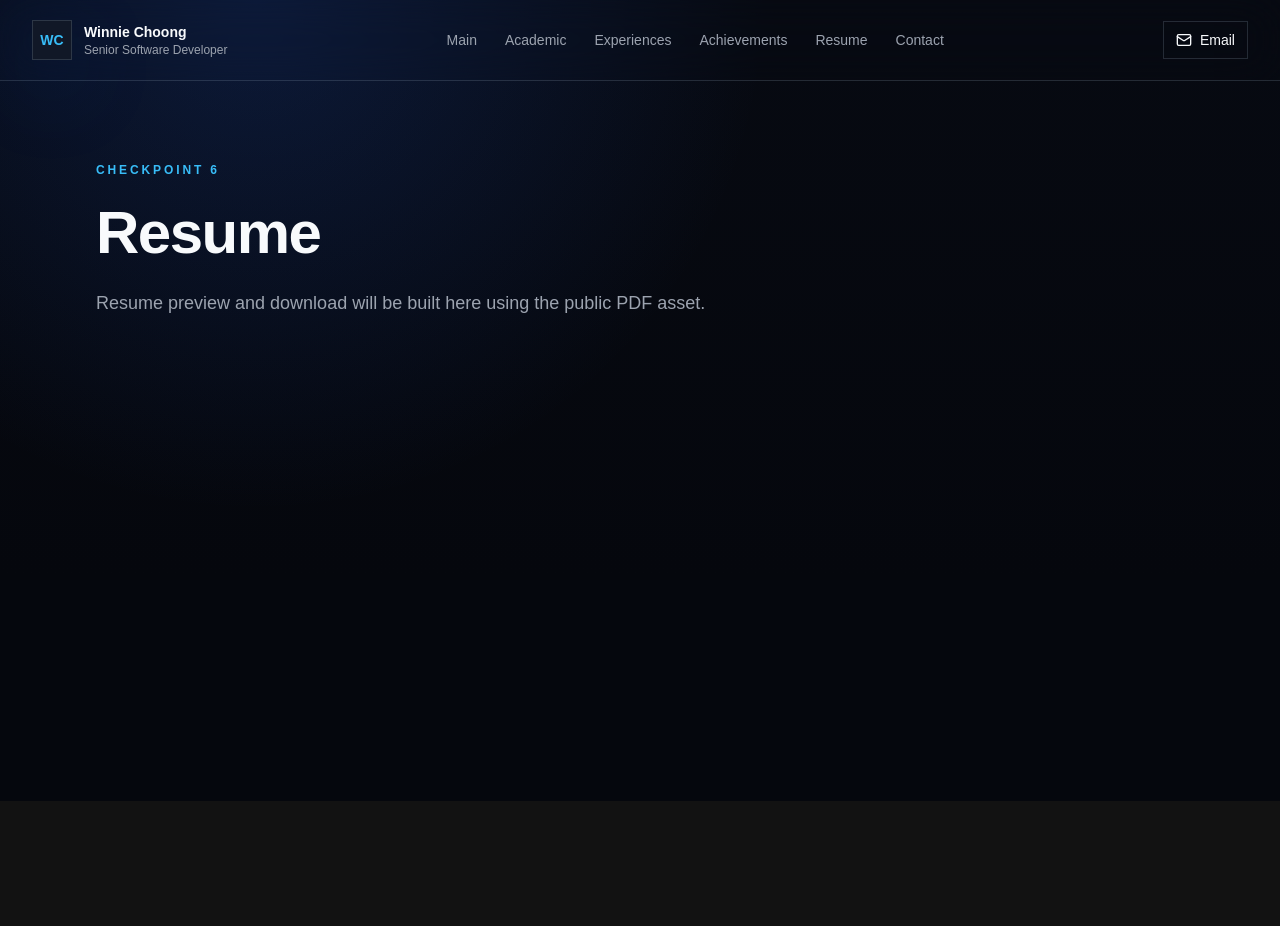
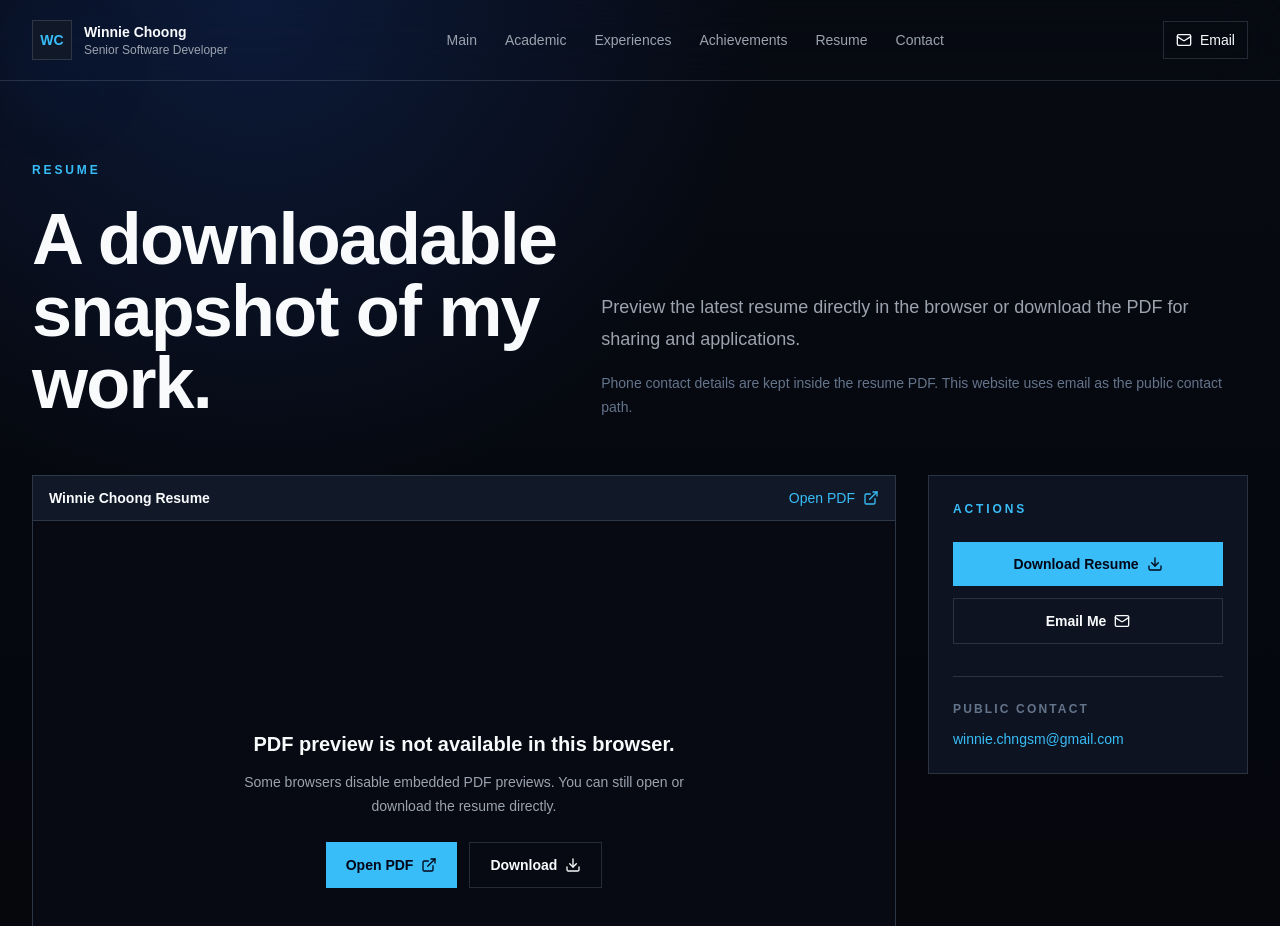
Before and after one commit to winnie080700/winnie080700, a Next.js app: page /resume in a window 1280 px wide. Shown: the top 926 px of the page. Before the commit the page ends 801 px from the top, so only its background shows below. Built offline with nearby package versions, Linux system fonts and the light colour scheme.

Commit message:
Build resume preview page

```diff
--- a/app/resume/page.tsx
+++ b/app/resume/page.tsx
@@ -1,11 +1,115 @@
-import { PagePlaceholder } from "@/components/page-placeholder";
+import Link from "next/link";
+import { Download, ExternalLink, Mail } from "lucide-react";
+import { profile } from "@/data/portfolio";
 
 export default function ResumePage() {
   return (
-    <PagePlaceholder
-      checkpoint="Checkpoint 6"
-      title="Resume"
-      description="Resume preview and download will be built here using the public PDF asset."
-    />
+    <main className="mx-auto w-full max-w-7xl px-5 py-20 sm:px-8">
+      <section className="grid gap-10 lg:grid-cols-[0.9fr_1.1fr] lg:items-end">
+        <div>
+          <p className="section-kicker">Resume</p>
+          <h1 className="mt-6 text-5xl font-semibold tracking-tight text-portfolio-ink sm:text-7xl">
+            A downloadable snapshot of my work.
+          </h1>
+        </div>
+        <div>
+          <p className="max-w-2xl text-lg leading-8 text-portfolio-muted">
+            Preview the latest resume directly in the browser or download the
+            PDF for sharing and applications.
+          </p>
+          <p className="mt-4 text-sm leading-6 text-portfolio-subtle">
+            Phone contact details are kept inside the resume PDF. This website
+            uses email as the public contact path.
+          </p>
+        </div>
+      </section>
+
+      <section className="mt-14 grid gap-8 lg:grid-cols-[1fr_20rem]">
+        <div className="overflow-hidden border border-portfolio-line bg-portfolio-lift">
+          <div className="flex items-center justify-between border-b border-portfolio-line px-4 py-3">
+            <p className="text-sm font-semibold text-portfolio-ink">
+              Winnie Choong Resume
+            </p>
+            <Link
+              className="inline-flex items-center gap-2 text-sm text-portfolio-accent hover:text-sky-300"
+              href={profile.resumePath}
+              target="_blank"
+            >
+              Open PDF
+              <ExternalLink className="size-4" aria-hidden="true" />
+            </Link>
+          </div>
+          <object
+            aria-label="Resume PDF preview"
+            className="h-[72svh] min-h-[36rem] w-full bg-portfolio-background"
+            data={profile.resumePath}
+            type="application/pdf"
+          >
+            <div className="grid h-[72svh] min-h-[36rem] place-items-center p-8 text-center">
+              <div>
+                <p className="text-xl font-semibold text-portfolio-ink">
+                  PDF preview is not available in this browser.
+                </p>
+                <p className="mt-3 max-w-md text-sm leading-6 text-portfolio-muted">
+                  Some browsers disable embedded PDF previews. You can still
+                  open or download the resume directly.
+                </p>
+                <div className="mt-6 flex flex-col justify-center gap-3 sm:flex-row">
+                  <Link
+                    className="inline-flex items-center justify-center gap-2 bg-portfolio-accent px-5 py-3 text-sm font-semibold text-slate-950 transition hover:bg-sky-300"
+                    href={profile.resumePath}
+                    target="_blank"
+                  >
+                    Open PDF
+                    <ExternalLink className="size-4" aria-hidden="true" />
+                  </Link>
+                  <Link
+                    className="inline-flex items-center justify-center gap-2 border border-portfolio-line px-5 py-3 text-sm font-semibold text-portfolio-ink transition hover:border-portfolio-accent hover:text-portfolio-accent"
+                    download
+                    href={profile.resumePath}
+                  >
+                    Download
+                    <Download className="size-4" aria-hidden="true" />
+                  </Link>
+                </div>
+              </div>
+            </div>
+          </object>
+        </div>
+
+        <aside className="h-fit border border-portfolio-line bg-portfolio-soft p-6">
+          <p className="section-kicker">Actions</p>
+          <div className="mt-6 space-y-3">
+            <Link
+              className="inline-flex w-full items-center justify-center gap-2 bg-portfolio-accent px-5 py-3 text-sm font-semibold text-slate-950 transition hover:bg-sky-300"
+              download
+              href={profile.resumePath}
+            >
+              Download Resume
+              <Download className="size-4" aria-hidden="true" />
+            </Link>
+            <Link
+              className="inline-flex w-full items-center justify-center gap-2 border border-portfolio-line px-5 py-3 text-sm font-semibold text-portfolio-ink transition hover:border-portfolio-accent hover:text-portfolio-accent"
+              href={`mailto:${profile.email}?subject=Portfolio%20Resume%20Inquiry`}
+            >
+              Email Me
+              <Mail className="size-4" aria-hidden="true" />
+            </Link>
+          </div>
+
+          <div className="mt-8 border-t border-portfolio-line pt-6">
+            <p className="text-xs font-semibold uppercase tracking-[0.18em] text-portfolio-subtle">
+              Public contact
+            </p>
+            <Link
+              className="mt-3 block text-sm text-portfolio-accent hover:text-sky-300"
+              href={`mailto:${profile.email}`}
+            >
+              {profile.email}
+            </Link>
+          </div>
+        </aside>
+      </section>
+    </main>
   );
 }
```
